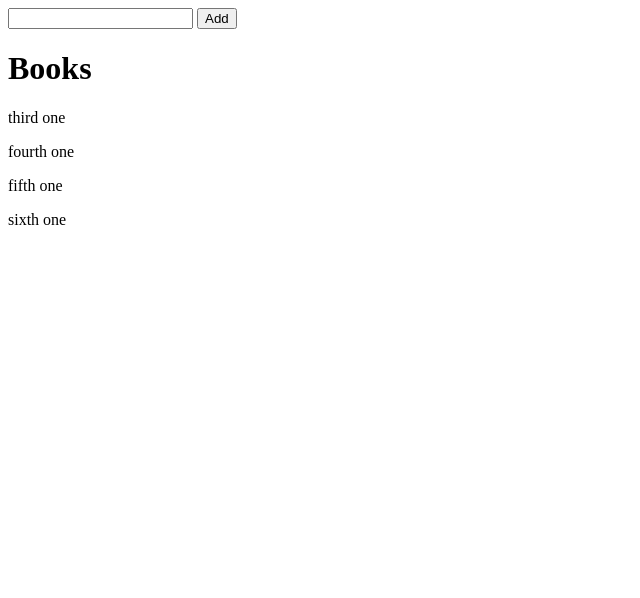
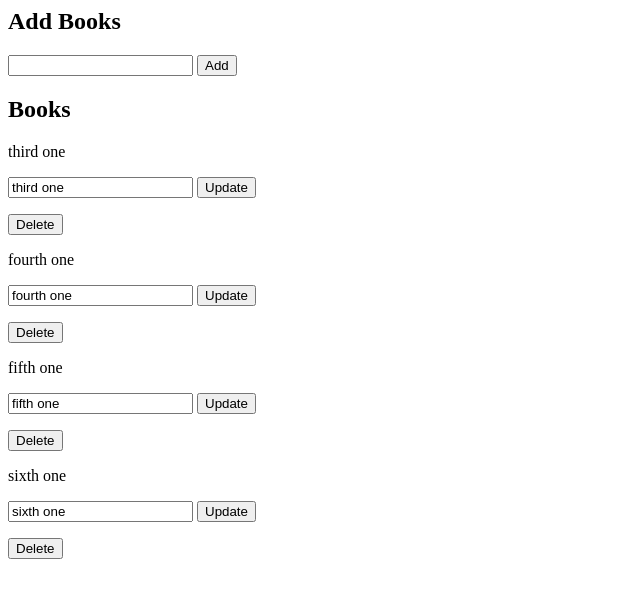
Before and after one commit to krishnakishored/py-trailers, a Flask app: page / in a window 1280 px wide. Shown: the top 598 px of the page, without its empty margins (0-640 px from the left). Run offline with Flask 2, Linux system fonts and the light colour scheme; data comes from the database, SQL or seed files in the repository; both versions use the stored data as it was after the commit.

Commit message:
Update and Delete

```diff
--- a/flask-crud-app/bookmanager.py
+++ b/flask-crud-app/bookmanager.py
@@ -1,5 +1,5 @@
 import os
-from flask import Flask, render_template, request
+from flask import Flask, render_template, request, redirect
 from flask_sqlalchemy import SQLAlchemy
 
 
@@ -29,5 +29,22 @@ def home():
     books = Book.query.all()
     return render_template("home.html",books=books)
 
+@app.route("/update",methods=["POST"])
+def update():
+    newtitle = request.form.get("newtitle")
+    oldtitle = request.form.get("oldtitle")
+    book = Book.query.filter_by(title=oldtitle).first()
+    book.title = newtitle
+    db.session.commit()
+    return redirect('/')
+
+@app.route("/delete", methods=["POST"])
+def delete():
+    title = request.form.get("title")
+    book = Book.query.filter_by(title=title).first()
+    db.session.delete(book)
+    db.session.commit()
+    return redirect("/")
+
 if __name__=="__main__":
     app.run(debug=True)
--- a/flask-crud-app/templates/home.html
+++ b/flask-crud-app/templates/home.html
@@ -1,12 +1,26 @@
 <html>
   <body>
+    <h2>Add Books</h2>
     <form method="POST" action="/">
       <input type="text" name="title">
       <input type="submit" value="Add">
     </form>
-    <h1>Books</h1>
+    <h2>Books</h2>
+
     {% for book in books %}
       <p>{{ book.title }}</p>
+
+      <form method="POST" action="./update">
+        <input type="hidden" value="{{book.title}}" name="oldtitle">
+        <input type="text" value="{{book.title}}" name="newtitle">
+        <input type="submit" value="Update">
+      </form>
+
+      <form method="POST" action="./delete">
+        <input type="hidden" value="{{book.title}}" name="title">
+        <input type="submit" value="Delete">
+      </form>
+
     {% endfor %}
   </body>
 </html>
```
Also changed, not shown: flask-crud-app/bookdatabase.db.
